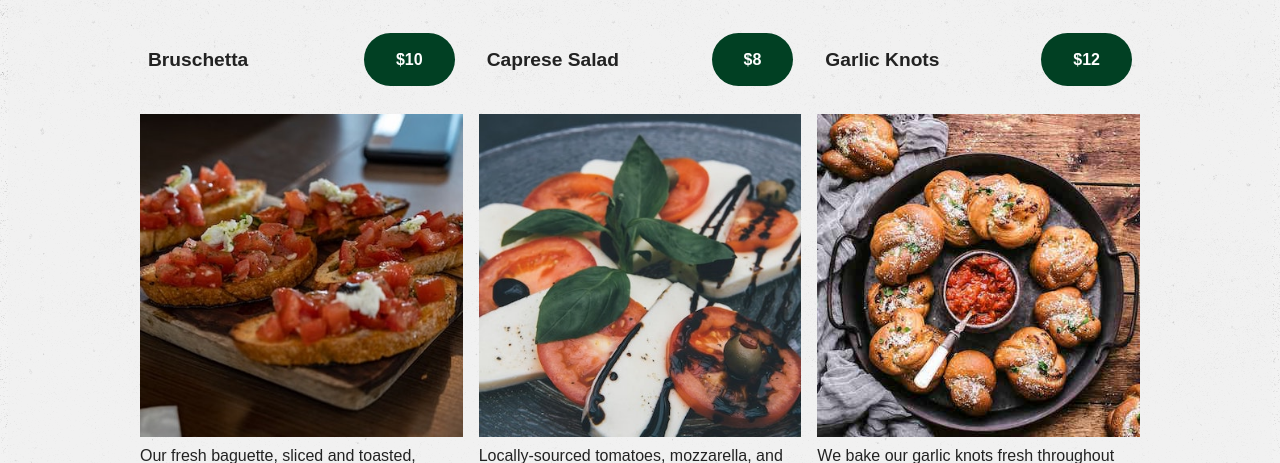
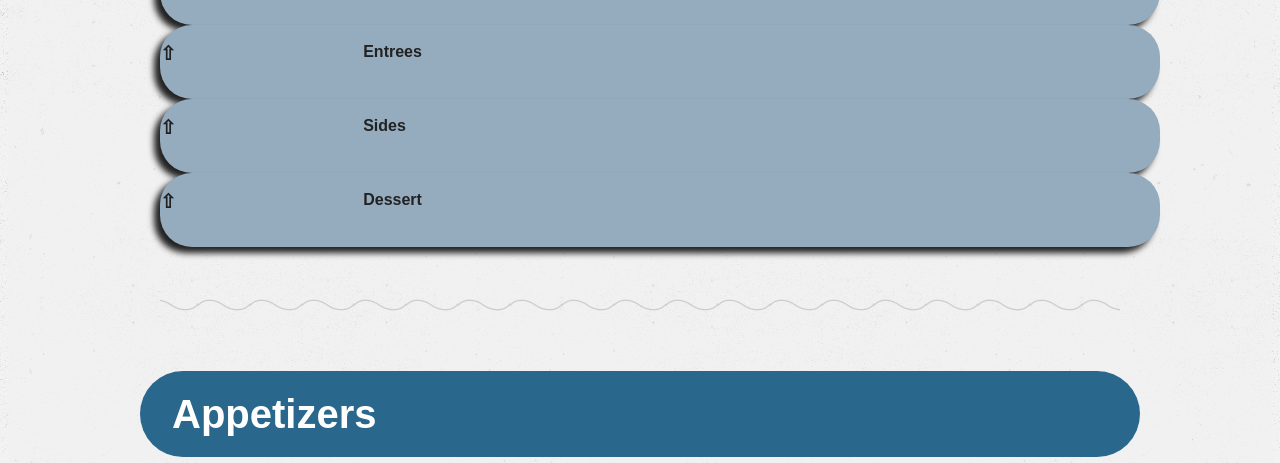
Before and after one commit to IOLezlee/web-authoring-m3-hmwk, a plain HTML site: page m3-hw-starter/menu.html in a window 1280 px wide. Shown: the part 736-1199 px from the top of the page. Drawn offline with Linux system fonts and the light colour scheme.

Commit message:
ul menu items

```diff
--- a/m3-hw-starter/menu.html
+++ b/m3-hw-starter/menu.html
@@ -8,6 +8,9 @@
 <link rel="shortcut icon" href="images/favicon.ico" type="image/x-icon">
 
         <link rel="stylesheet" href="styles.css">
+
+
+
     </head>
     <body>
         <header id="top">
@@ -35,11 +38,17 @@
             <section>
                 <a href="menu.html" aria-label="menu selection" id="view-menu">
                     <h3>View Our Menu by Section</h3></a>
-                Appetizers
-                Salads
-                Entrees
-                Sides
-                Dessert
+
+        <ul style="list-style-type: none;">
+
+     <li> <a href="#Appetizers" id="menu-btns"class="btt" style="">Appetizers<a></li>
+        <li> <a href="#salads" id="menu-btns" class="btt">Salads</a></li>
+        <li> <a href="#entrees" id="menu-btns" class="btt">Entrees</a></li>
+        <li> <a href="#sides" id="menu-btns" class="btt">Sides</a></li>
+        <li> <a href="#dessert" id="menu-btns" class="btt">Dessert</a></li>
+
+    </ul>
+
             </section>
 
             <div class="noodle-line"></div>
--- a/m3-hw-starter/styles.css
+++ b/m3-hw-starter/styles.css
@@ -93,6 +93,9 @@ nav a:hover{
     background-color: var(--green);
     color: var(--white);
 }
+
+
+
 
 /* ----- IMAGE STYLES ----- */
 img{
```
Also changed, not shown: m3-hw-starter/index.html (+9 -4 lines).
